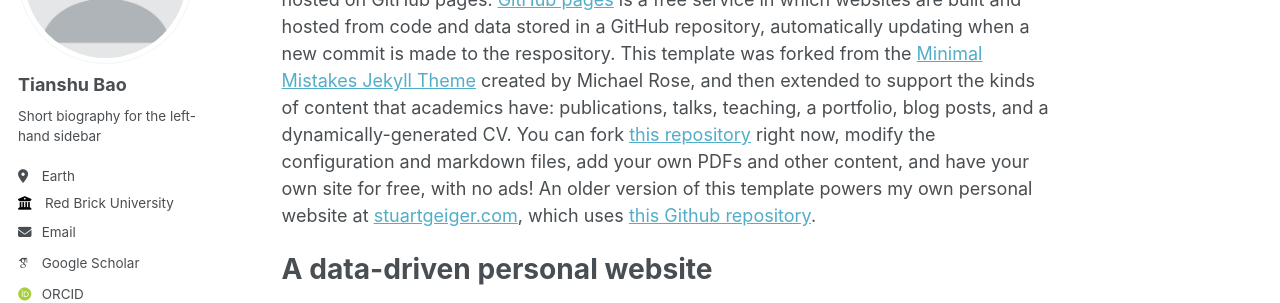
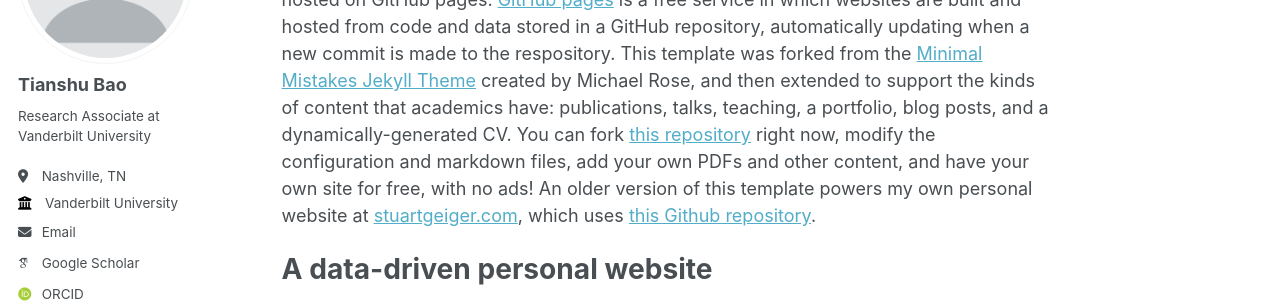
Before and after one commit to tianshubao1/tianshubao1.github.io, a Jekyll site: the page built from _pages/about.md, in a window 1280 px wide. Shown: the part 217-520 px from the top of the page. Built offline with Jekyll 4.4.1, drawn with Linux system fonts in a browser that asks for light colours; some web fonts are replaced.

Commit message:
Update _config.yml

```diff
--- a/_config.yml
+++ b/_config.yml
@@ -24,9 +24,9 @@ author:
   avatar           : "profile.png"
   name             : "Tianshu Bao"
   pronouns         : # example: "she/her"
-  bio              : "Short biography for the left-hand sidebar"
-  location         : "Earth"
-  employer         : "Red Brick University"
+  bio              : "Research Associate at Vanderbilt University"
+  location         : "Nashville, TN"
+  employer         : "Vanderbilt University"
   uri              : # URL
   email            : "none@example.org"
 
```
